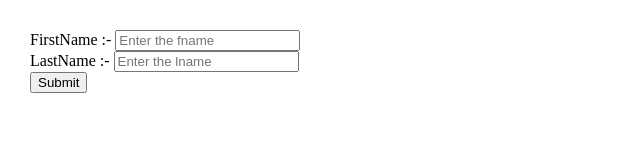
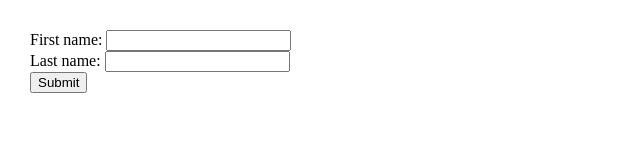
Before and after one commit to acciojob/form-login-akansha2222, a website: page main.html in a window 1280 px wide. Shown: the whole page, without its empty margins (0-640 px from the left). Drawn offline with Linux system fonts and the light colour scheme.

Commit message:
created a submission

```diff
--- a/main.html
+++ b/main.html
@@ -13,12 +13,9 @@
 
 <body>
 	<form id="form1" onsubmit="getFormvalue()">
-	<label for="">FirstName :-</label>
-		<input type="text" placeholder="Enter the fname" name="fname" id="fname"><br>
-     <label for="">LastName :-</label>
-		<input type="text" placeholder="Enter the lname" name="lname" id="lname"><br>
-
-    <input type="button" value="Submit">
+		First name: <input type="text" name="fname"><br>
+		Last name: <input type="text" name="lname"><br>
+		<input type="submit" value="Submit">
 	</form>
 
     <script type="text/javascript" src="./script.js">
--- a/script.js
+++ b/script.js
@@ -1,7 +1,5 @@
+const form = document.getElementById("form1");
 
 function getFormvalue(){
-    var fname = document.getElementById("fname").value
-    var lname = document.getElementById("lname").value
-
-    alert(`${fname} ${lname}`)
+    alert(form["fname"].value +" "+form["lname"].value);
 }
```
